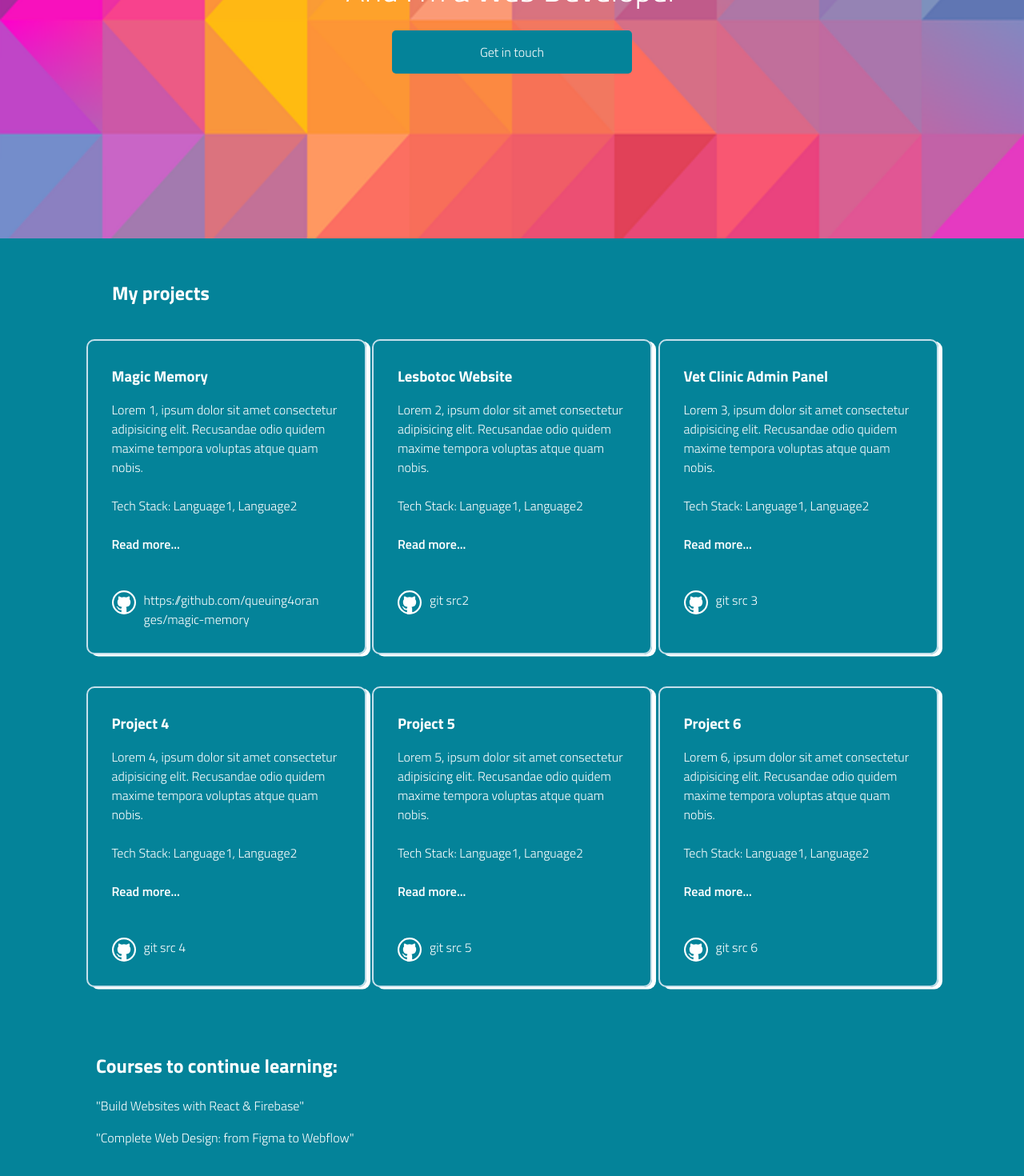
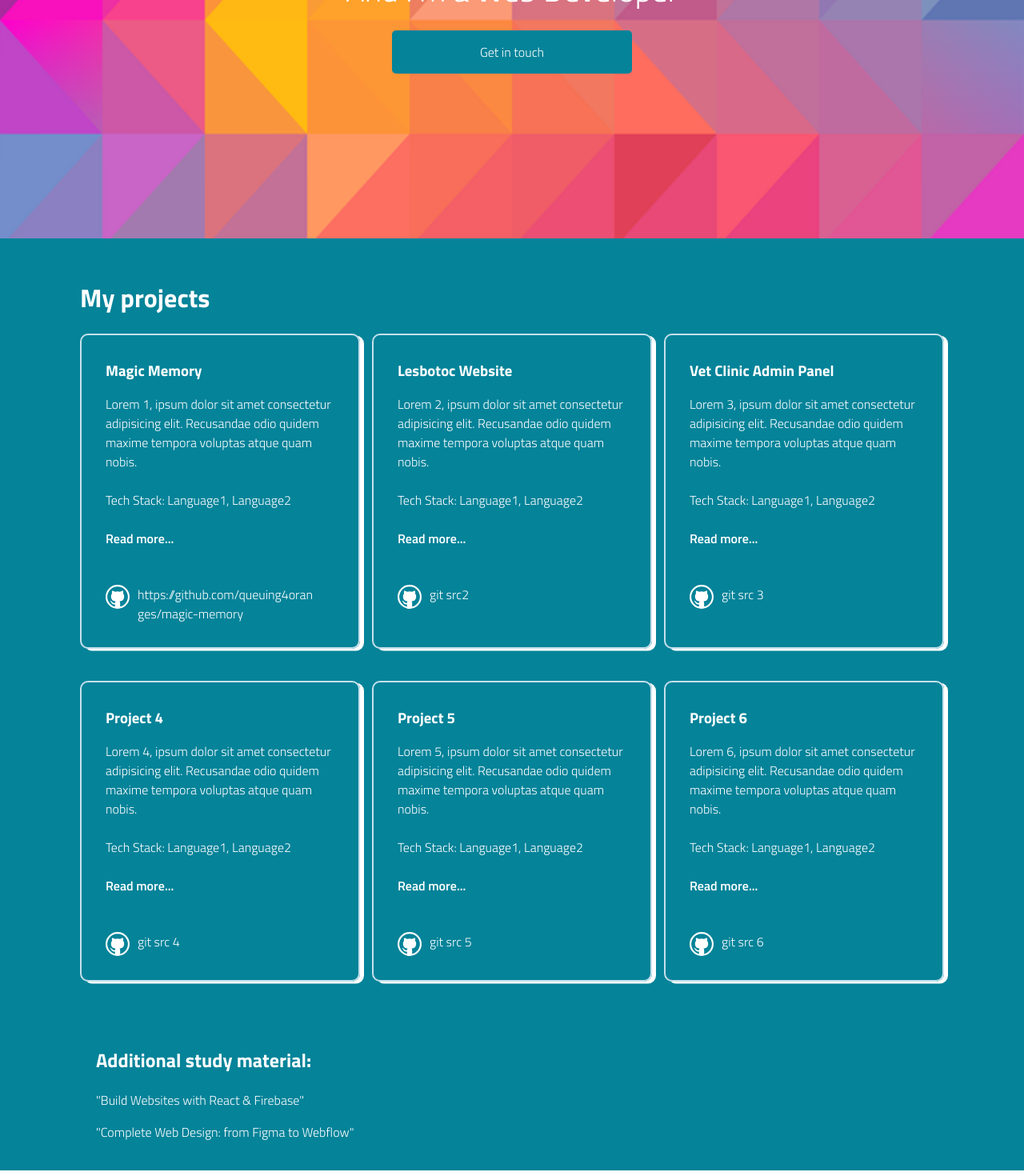
Before and after one commit to queuing4oranges/portfolio, a React (Create React App) app: page / in a window 1280 px wide. Shown: the part 452-1922 px from the top of the page at 80% size. Built offline with nearby package versions, Linux system fonts and the light colour scheme; data requests are answered from the project's data file.

Commit message:
small changes in css

```diff
--- a/src/components/Projects.jsx
+++ b/src/components/Projects.jsx
@@ -10,7 +10,7 @@ function Projects() {
   return (
     <div className="projects__container">
 
-    <h2 className="projects__title">My projects</h2>
+    <h1 className="projects__title">My projects</h1>
 
       <div className="cards__cont">
 
@@ -41,7 +41,7 @@ function Projects() {
       </div>
 
       <div className="courses__cont">
-        <h2>Courses to continue learning:</h2>
+        <h2>Additional study material:</h2>
         <p>"Build Websites with React &#038; Firebase"</p>
         <p>"Complete Web Design: from Figma to Webflow"</p>
       </div>
--- a/src/scss/projects.scss
+++ b/src/scss/projects.scss
@@ -11,17 +11,18 @@
 
 .projects__title{
     margin-top: 0;
-    margin-left: 20px;
+    margin-left: 0px;
     padding-top: 50px;
-    padding-left: 20px;
+    padding-left: 0px;
 }
 
 .cards__cont{
-    padding-top: 20px;
+    padding-top: 0px;
     display: flex;
     flex-direction: row;
-    justify-content: space-evenly;
+    justify-content: space-between;
     flex-wrap: wrap;
+    margin-left: 0;
 
 }
 .cards__title{
```
